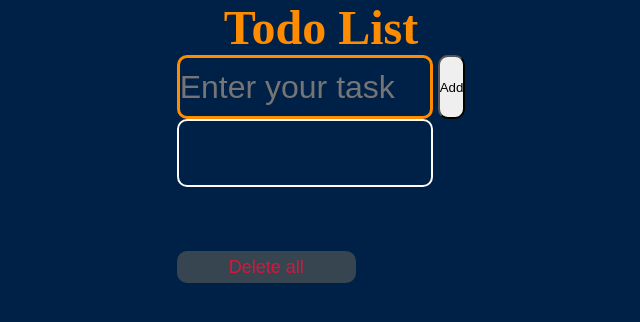
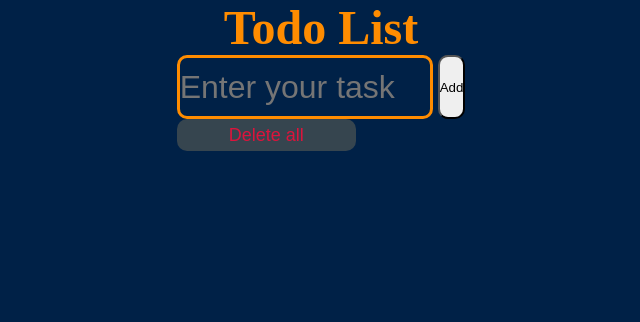
Before and after one commit to thodorisKall/Todo-List, a React (Create React App) app: page / in a window 1280 px wide. Shown: the top 322 px of the page, without its empty margins (319-959 px from the left). Built offline with nearby package versions, Linux system fonts and the light colour scheme.

Commit message:
style: add hide effect for all tasks when none is added

```diff
--- a/src/App.css
+++ b/src/App.css
@@ -79,6 +79,10 @@ h3 {
   margin-bottom: 4rem;
 }
 
+.tasks__container-disabled {
+  display: none;
+}
+
 #btn-close {
   margin: 0 auto;
   color: var(--danger-red);
--- a/src/App.js
+++ b/src/App.js
@@ -15,6 +15,7 @@ function App() {
   const handleAddBtn = () => {
     setTask((prevTasks) => [...prevTasks, { id: uuidv4(), name: inputValue }])
     setInputValue("")
+    console.log(task.length)
   }
 
   const handlePressEnter = (event) => {
@@ -53,7 +54,11 @@ function App() {
         </button>
       </div>
 
-      <div className='tasks__container'>
+      <div
+        className={
+          task.length === 0 ? "tasks__container-disabled" : "tasks__container"
+        }
+      >
         {task.map((item, index) => {
           return (
             <Task
```
